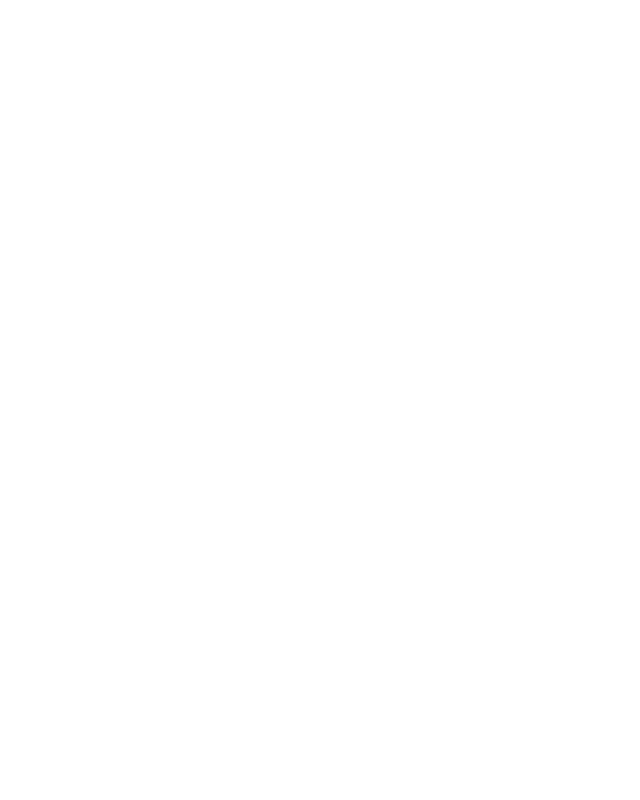
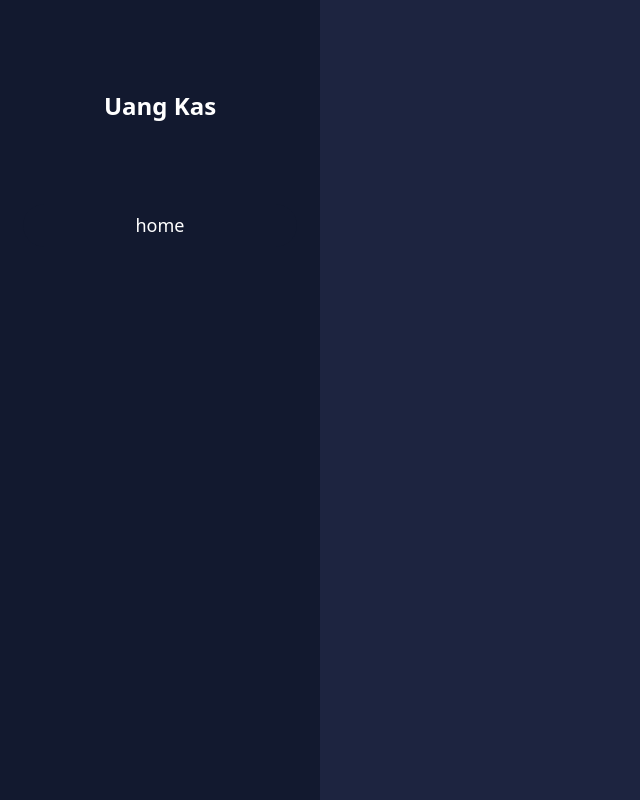
Before and after one commit to 011-dimstyle/uangkas, a React (Vite) app: page / in a window 1280 px wide. Shown: the whole page, without its empty margins (0-640 px from the left). Built offline with nearby package versions, Linux system fonts and the light colour scheme.

Commit message:
develop navbar and assign theme color

```diff
--- a/src/App.tsx
+++ b/src/App.tsx
@@ -1,9 +1,43 @@
-import React from 'react';
+import React  from 'react';
+import {Link} from 'react-router-dom'
+
+const Theme = {
+  dark : {
+    bgColor : "#1D2440",
+    textColor : "#ffffff",
+    accent1 : "#12192F",
+    hoverEffect : "#12192F"
+  },
+
+  light : {
+    bgColor : "#EFF2F9",
+    textColor : "#000000",
+    accent1 : "#FFFFFF",
+    hoverEffect : "#6A74C8"
+  }
+}
+
+
+function Linkbutton ({children, bgColor, to } : {children? : React.ReactNode, to :  string ,bgColor: string}): React.ReactElement{
+  return (
+    <Link to={to} className="button" style={{backgroundColor: bgColor}}>
+      {children}
+    </Link>
+  )
+}
 
 export default function App(): React.ReactElement {
+  let theme = Theme["dark"]
+
   return (
-    <>
+    <div className="min-w-screen min-h-screen" style={{backgroundColor : theme.bgColor, color: theme.textColor}}>
 
-    </>
+      <nav className="flex flex-col items-center w-80 h-screen p-2" style={{backgroundColor : theme.accent1 }}>
+          <h1 className="text-2xl font-semibold w-full h-1/4 flex justify-center items-center">Uang Kas</h1>
+          <div className="w-full flex flex-col items-center">
+            <Linkbutton to="/home" bgColor={theme.accent1}>home</Linkbutton>
+          </div>
+      </nav>
+    </div>
   )
 }
--- a/src/global.css
+++ b/src/global.css
@@ -1 +1,5 @@
 @import 'tailwindcss';
+
+.button {
+    @apply w-[90%] text-[18px] rounded-[25px] flex justify-center p-2;
+}
```
Also changed, not shown: src/component/Navigation.tsx (deleted, +0 -8 lines).
